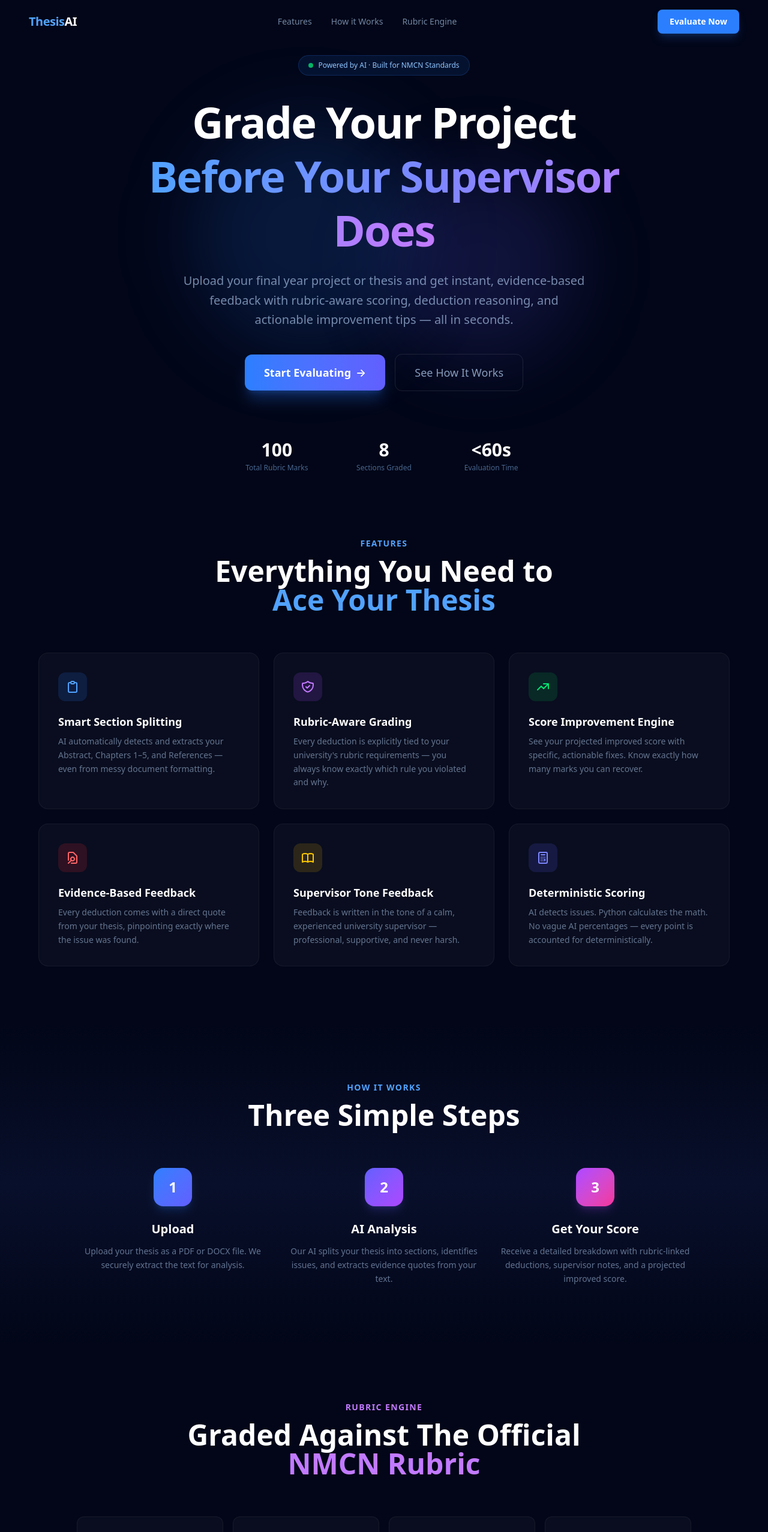
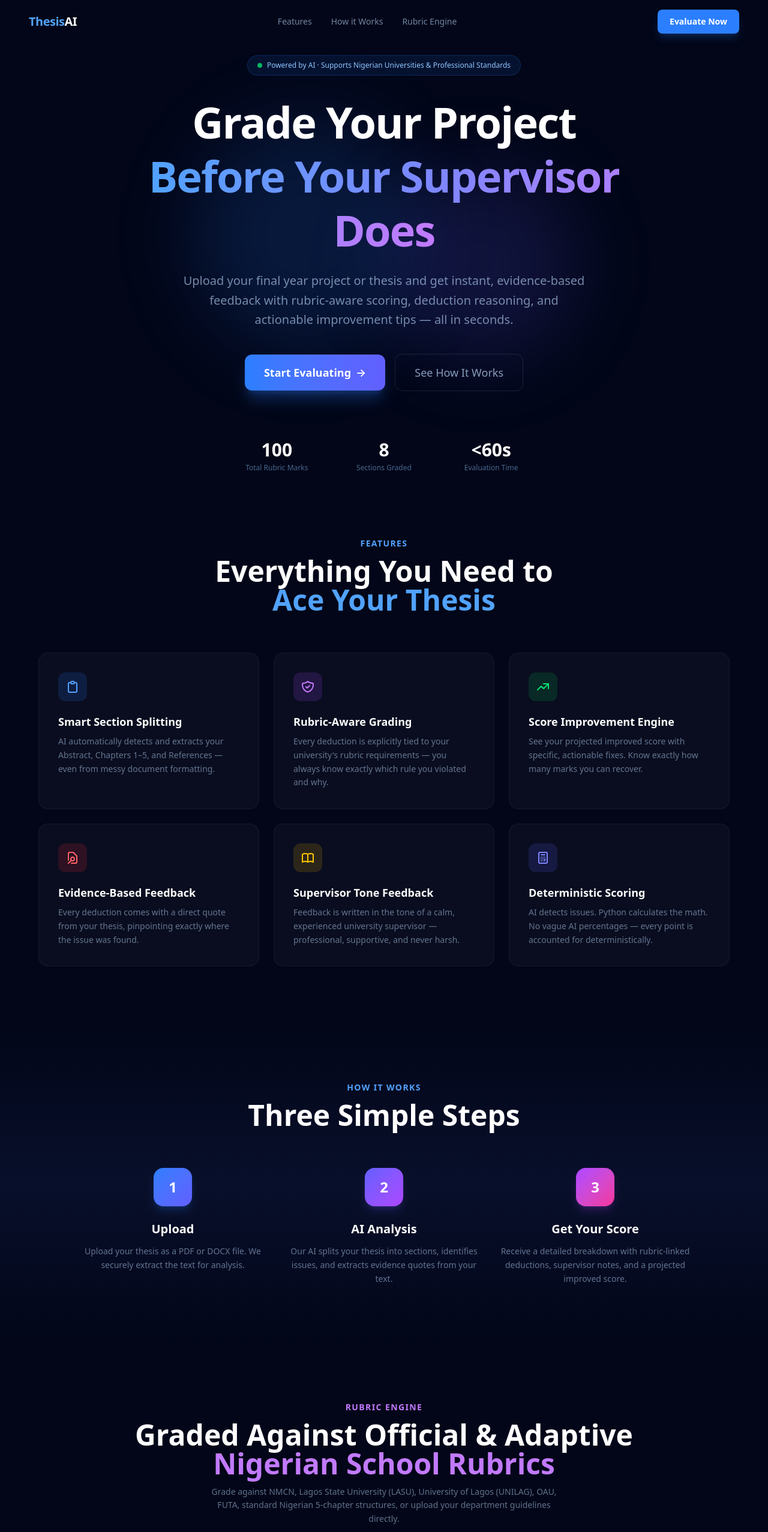
Before and after one commit to MasterAY1/thesis-ai, a Next.js app in the folder frontend/: page / in a window 1280 px wide. Shown: the top 2554 px of the page at 60% size. Built offline with nearby package versions, Linux system fonts and the light colour scheme.

Commit message:
feat: update landing page copy and rubric visualization to support all Nigerian schools and university standards

```diff
--- a/frontend/src/app/page.tsx
+++ b/frontend/src/app/page.tsx
@@ -41,7 +41,7 @@ export default function LandingPage() {
         <div className="relative max-w-4xl mx-auto text-center">
           <div className="inline-flex items-center gap-2 px-4 py-2 bg-blue-500/10 border border-blue-500/20 rounded-full text-xs text-blue-300 mb-8">
             <span className="w-2 h-2 rounded-full bg-green-400 animate-pulse"></span>
-            Powered by AI &middot; Built for NMCN Standards
+            Powered by AI &middot; Supports Nigerian Universities & Professional Standards
           </div>
           <h1 className="text-5xl md:text-7xl font-bold leading-tight tracking-tight mb-6">
             Grade Your Project<br/>
@@ -178,19 +178,22 @@ export default function LandingPage() {
         <div className="max-w-5xl mx-auto">
           <div className="text-center mb-16">
             <p className="text-purple-400 text-sm font-semibold tracking-widest uppercase mb-3">Rubric Engine</p>
-            <h2 className="text-3xl md:text-5xl font-bold">Graded Against The Official<br/><span className="text-purple-400">NMCN Rubric</span></h2>
+            <h2 className="text-3xl md:text-5xl font-bold">Graded Against Official &amp; Adaptive<br/><span className="text-purple-400">Nigerian School Rubrics</span></h2>
+            <p className="text-blue-200/50 mt-3 max-w-xl mx-auto text-sm leading-relaxed">
+              Grade against NMCN, Lagos State University (LASU), University of Lagos (UNILAG), OAU, FUTA, standard Nigerian 5-chapter structures, or upload your department guidelines directly.
+            </p>
           </div>
 
           <div className="grid grid-cols-2 md:grid-cols-4 gap-4">
             {[
-              { name: "Preliminary Pages", marks: 8, color: "blue" },
+              { name: "Preliminary Pages", marks: 10, color: "blue" },
               { name: "Chapter One", marks: 15, color: "indigo" },
-              { name: "Chapter Two", marks: 12, color: "purple" },
+              { name: "Chapter Two", marks: 15, color: "purple" },
               { name: "Chapter Three", marks: 20, color: "pink" },
               { name: "Chapter Four", marks: 15, color: "red" },
-              { name: "Chapter Five", marks: 20, color: "orange" },
+              { name: "Chapter Five", marks: 15, color: "orange" },
               { name: "References & Appendix", marks: 7, color: "yellow" },
-              { name: "Typing Instructions", marks: 3, color: "green" },
+              { name: "General Formatting", marks: 3, color: "green" },
             ].map((item) => (
               <div key={item.name} className="bg-white/[0.03] border border-white/5 rounded-xl p-5 text-center hover:bg-white/[0.06] transition-all">
                 <p className="text-2xl md:text-3xl font-bold mb-1">{item.marks}</p>
@@ -221,9 +224,9 @@ export default function LandingPage() {
                 <tr className="hover:bg-white/[0.02] transition-colors">
                   <td className="p-6 font-medium text-white flex items-center gap-3">
                     <span className="w-8 h-8 rounded-lg bg-blue-500/20 flex items-center justify-center text-blue-400">🏛️</span>
-                    NMCN-Aligned
+                    School-Aware
                   </td>
-                  <td className="p-6 text-blue-200/70">Institutional trust — graded exactly how your school grades.</td>
+                  <td className="p-6 text-blue-200/70">Institutional trust — supports official rubrics, Nigerian fallsbacks, or dynamic department guidelines.</td>
                 </tr>
                 <tr className="hover:bg-white/[0.02] transition-colors">
                   <td className="p-6 font-medium text-white flex items-center gap-3">
@@ -287,7 +290,7 @@ export default function LandingPage() {
             © 2026 <span className="text-blue-400">Thesis</span>AI. All rights reserved.
           </span>
           <div className="flex gap-6 text-xs text-blue-200/30">
-            <span>Built for NMCN Standards</span>
+            <span>Supports Nigerian Universities &amp; Colleges</span>
             <span>·</span>
             <span>AI-Powered Evaluation</span>
           </div>
```
